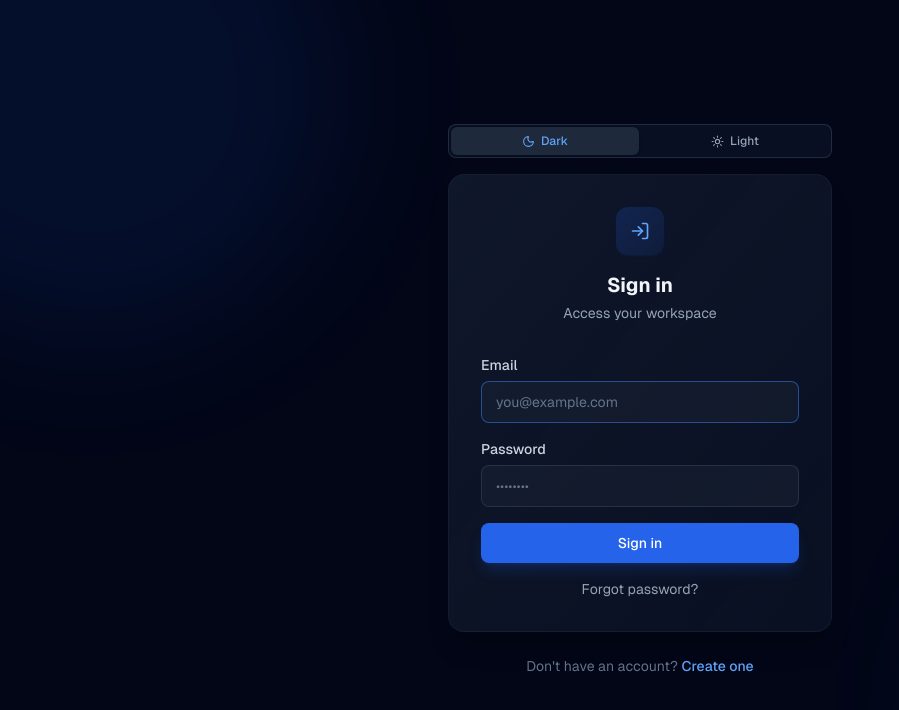
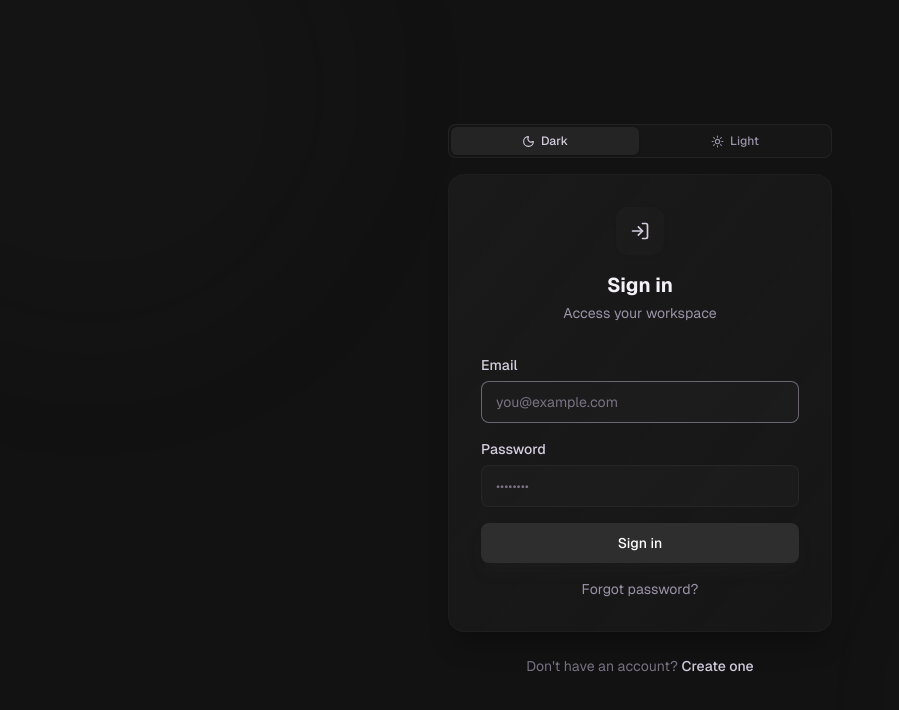
Before and after one commit to sakib-mustafa-ak/workspace-app, a Next.js app in the folder apps/web/: page /auth/login in a window 1280 px wide. Shown: the top 710 px of the page, without its empty margins (0-899 px from the left). Built offline with nearby package versions, Linux system fonts and the light colour scheme; no server answers.

Commit message:
style: rebrand palette to charcoal and lavender

```diff
--- a/apps/web/app/globals.css
+++ b/apps/web/app/globals.css
@@ -5,28 +5,28 @@
   --font-display: var(--font-geist-sans), ui-sans-serif, system-ui, sans-serif;
   --font-mono: var(--font-geist-mono), ui-monospace, SFMono-Regular, monospace;
 
-  --color-primary-50: #eff6ff;
-  --color-primary-100: #dbeafe;
-  --color-primary-200: #bfdbfe;
-  --color-primary-300: #93c5fd;
-  --color-primary-400: #60a5fa;
-  --color-primary-500: #3b82f6;
-  --color-primary-600: #2563eb;
-  --color-primary-700: #1d4ed8;
-  --color-primary-800: #1e40af;
-  --color-primary-900: #1e3a8a;
+  --color-primary-50: #f8f6fb;
+  --color-primary-100: #f0edf6;
+  --color-primary-200: #e4e0ec;
+  --color-primary-300: #e8e3f0;
+  --color-primary-400: #d6cfe1;
+  --color-primary-500: #b9b0c8;
+  --color-primary-600: #2e2e2e;
+  --color-primary-700: #3a3a3a;
+  --color-primary-800: #242424;
+  --color-primary-900: #1a1a1a;
 
-  --color-surface-50: #f8fafc;
-  --color-surface-100: #f1f5f9;
-  --color-surface-200: #e2e8f0;
-  --color-surface-300: #cbd5e1;
-  --color-surface-400: #94a3b8;
-  --color-surface-500: #64748b;
-  --color-surface-600: #475569;
-  --color-surface-700: #334155;
-  --color-surface-800: #1e293b;
-  --color-surface-900: #0f172a;
-  --color-surface-950: #020617;
+  --color-surface-50: #f8f6fb;
+  --color-surface-100: #f4f1f8;
+  --color-surface-200: #e6e1ec;
+  --color-surface-300: #d6cfe1;
+  --color-surface-400: #9b93a8;
+  --color-surface-500: #7a7385;
+  --color-surface-600: #4a4a4a;
+  --color-surface-700: #2e2e2e;
+  --color-surface-800: #242424;
+  --color-surface-900: #1a1a1a;
+  --color-surface-950: #121212;
 }
 
 @keyframes slideUp {
@@ -85,17 +85,24 @@
 
 .light {
   color-scheme: light;
-  --color-surface-50: #020617;
-  --color-surface-100: #0f172a;
-  --color-surface-200: #1e293b;
-  --color-surface-300: #334155;
-  --color-surface-400: #475569;
-  --color-surface-500: #64748b;
-  --color-surface-600: #94a3b8;
-  --color-surface-700: #cbd5e1;
-  --color-surface-800: #e2e8f0;
-  --color-surface-900: #f1f5f9;
-  --color-surface-950: #f8fafc;
+  --color-surface-50: #1a1a1a;
+  --color-surface-100: #242424;
+  --color-surface-200: #2e2e2e;
+  --color-surface-300: #3a3a3a;
+  --color-surface-400: #6b6573;
+  --color-surface-500: #9b93a8;
+  --color-surface-600: #c9c2d4;
+  --color-surface-700: #e4e0ec;
+  --color-surface-800: #f0edf6;
+  --color-surface-900: #f8f6fb;
+  --color-surface-950: #ffffff;
+  --color-primary-300: #8a7fa0;
+  --color-primary-400: #6e637e;
+  --color-primary-500: #4a4454;
+  --color-primary-600: #2e2e2e;
+  --color-primary-700: #242424;
+  --color-primary-800: #1a1a1a;
+  --color-primary-900: #121212;
   --color-amber-300: #b45309;
   --color-amber-400: #92400e;
   --color-amber-500: #d97706;
```
